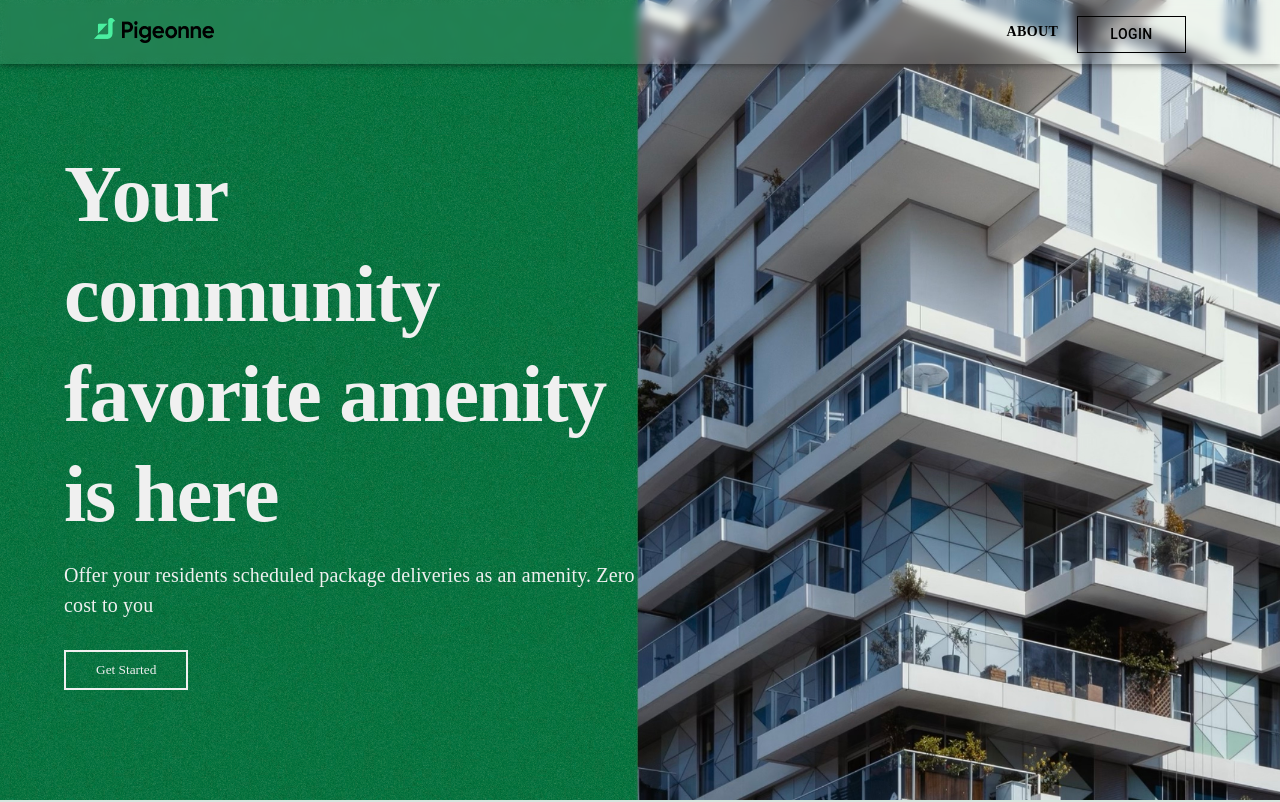
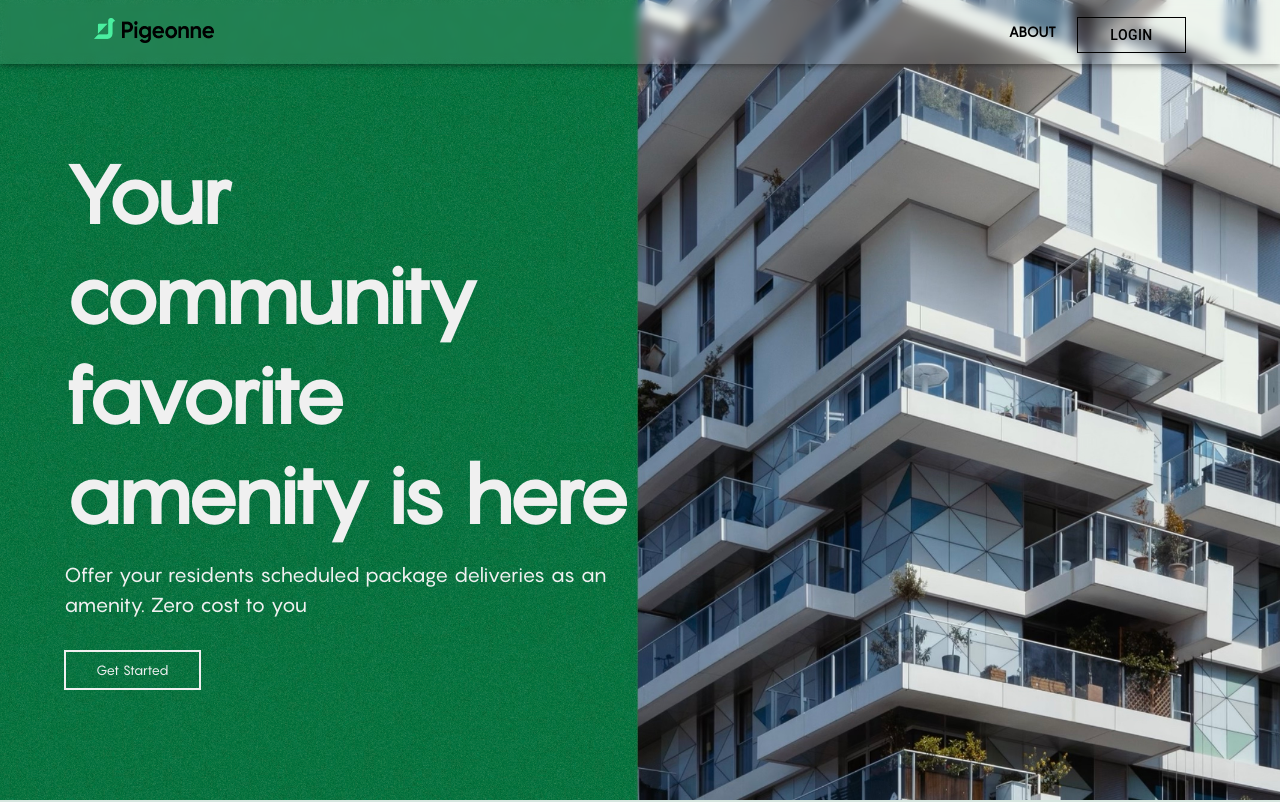
Before and after one commit to Alimisamuel/Pigeonne, a React (Create React App) app: page / in a window 1280 px wide. Shown: the top 802 px of the page. Built offline with nearby package versions, Linux system fonts and the light colour scheme.

Commit message:
font added

```diff
--- a/src/styles/index.css
+++ b/src/styles/index.css
@@ -1,6 +1,11 @@
+@font-face {
+    font-family: 'pangram';
+    src: url('../Pangram-Regular.otf');
+}
+
 body{
     background-color: #f0f0f0 !important;
-    font-family: pangram;
+    font-family: 'pangram' !important;
     margin: 0%;
     transition: .3s ease-in !important ;
 }
```
Also changed, not shown: Pangram-Regular.otf (added), src/Pangram-Regular.otf (added).
